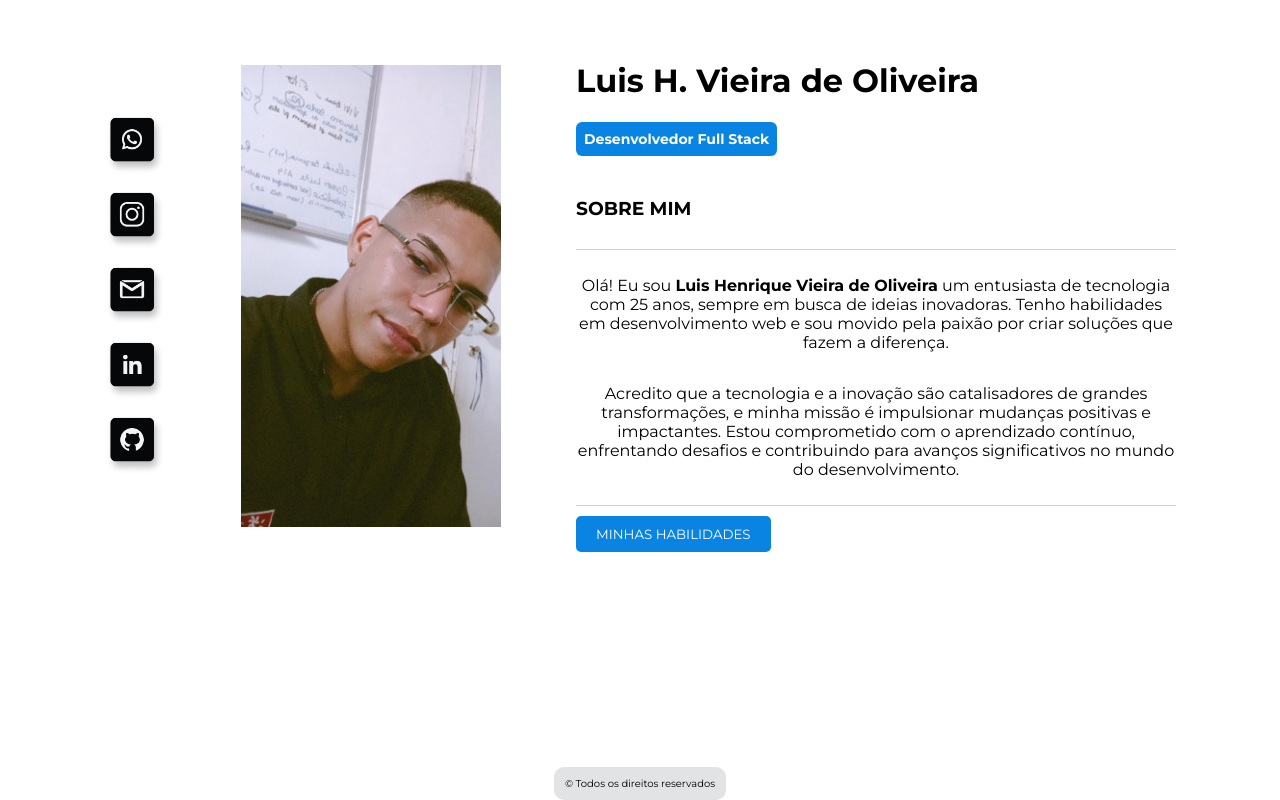
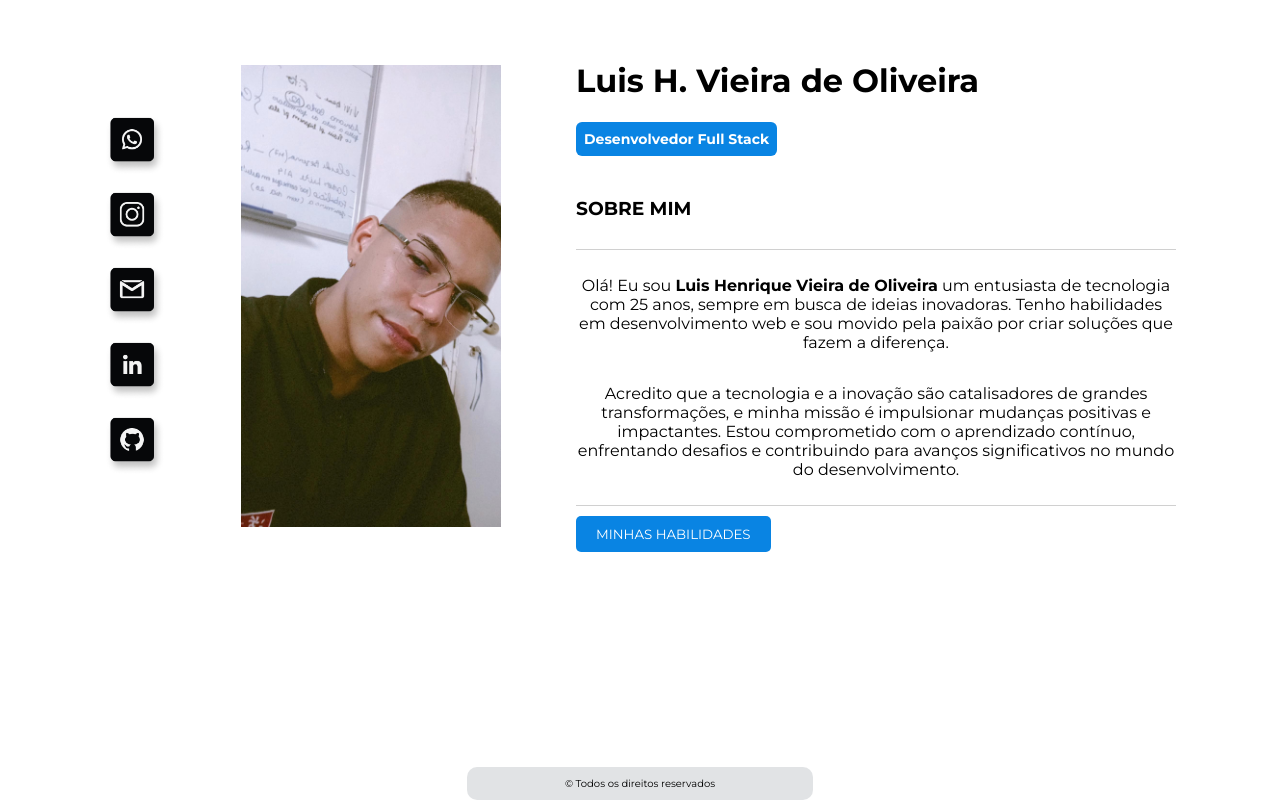
Before and after one commit to lh5818181/myLinkBio_Vite, a Vue app: page / in a window 1280 px wide. Built offline with nearby package versions, Linux system fonts and the light colour scheme.

Commit message:
todos os direitos reservados

```diff
--- a/src/style.css
+++ b/src/style.css
@@ -44,7 +44,7 @@ button {
 .footer {
   text-align: center;
   font-size: x-small;
-  width: 15%;
+  width: 30%;
   background-color: #bdc3c775;
   border-radius: 10px;
   color: #000000;
```
